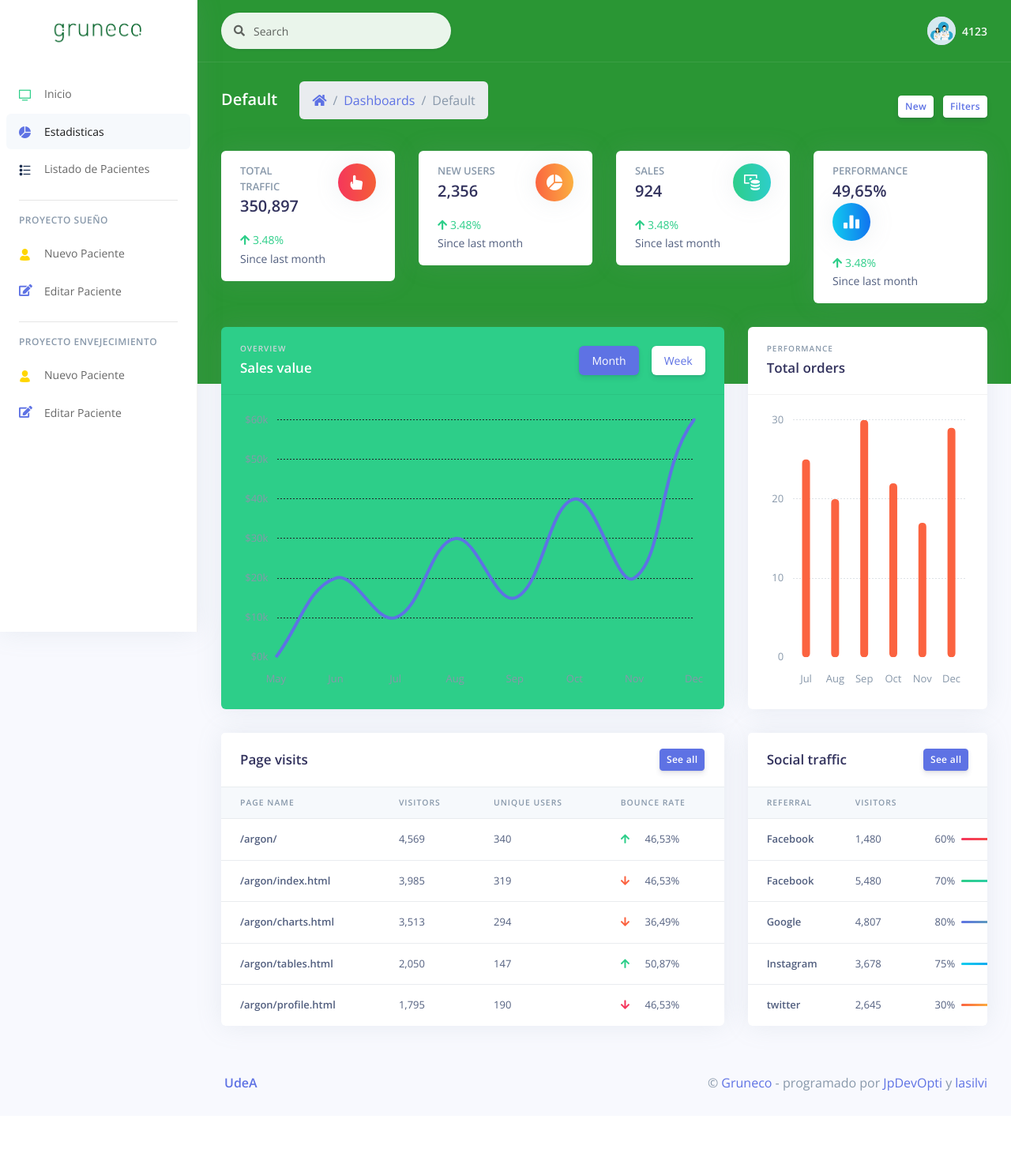
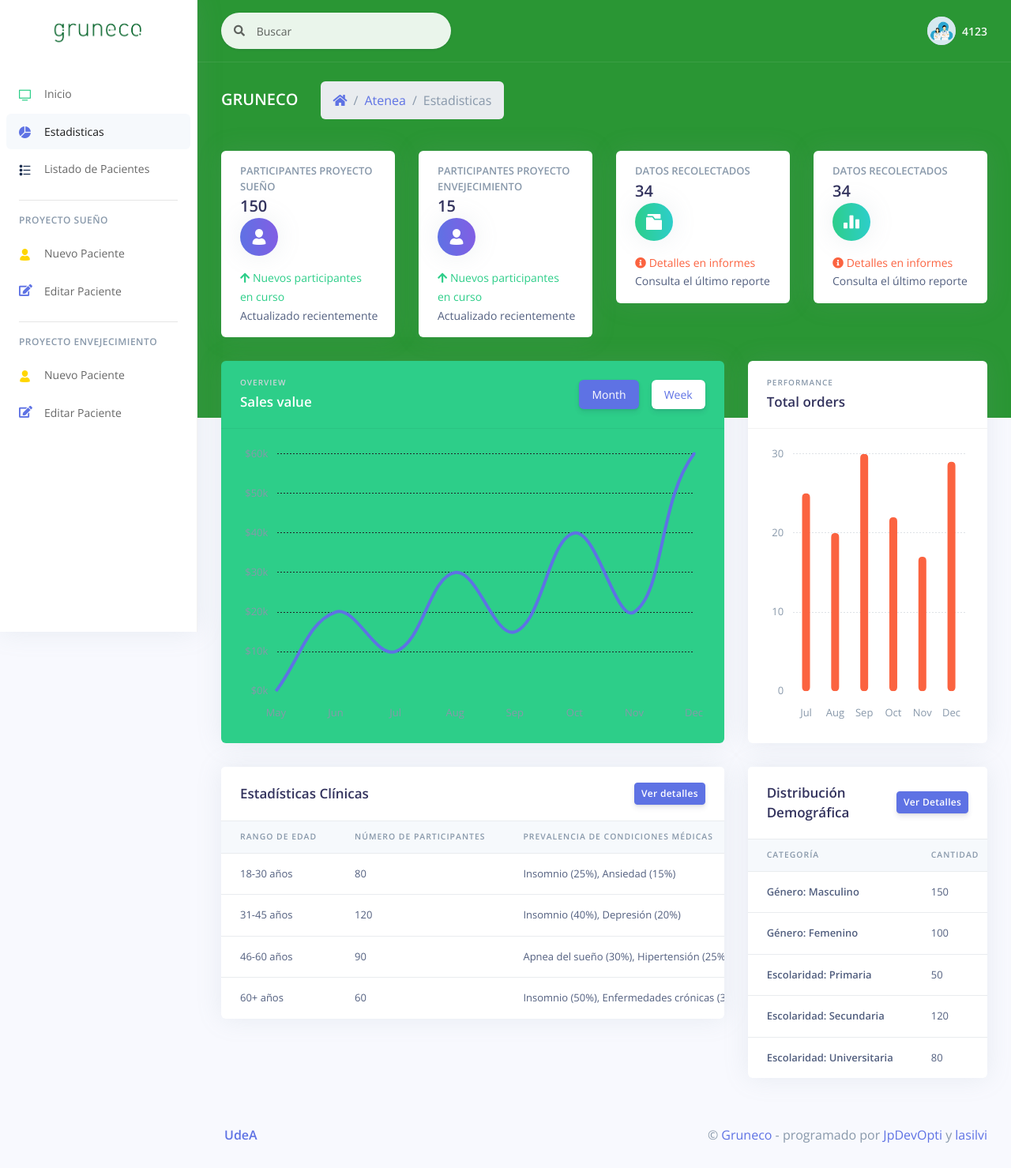
Before and after one commit to JPDevOpti/WEB_Gruneco_Atenea, a Django app: page /profile.html in a window 1280 px wide. Shown: the whole page at 79% size. Before the commit the page ends 1381 px from the top, so only its background shows below. Run offline with Django 3.2, Linux system fonts and the light colour scheme; a user stored in the database is signed in; some libraries are stand-ins or nearby versions.

Commit message:
front edit commit
frontend edit update

```diff
--- a/atenea/apps/templates/home/index.html
+++ b/atenea/apps/templates/home/index.html
@@ -15,7 +15,7 @@
         <h1 class="display-2 text-white">
           Grupo Neuropsicología y Conducta
         </h1>
-        <p class="text-white mt-0 mb-5">Somos un grupo interdisciplinar de investigación, perteneciente a la Facultad de Medicina de la Universidad de Antioquia,
+        <p class="text-white mt-0 mb-5" style="text-align: justify;">Somos un grupo interdisciplinar de investigación, perteneciente a la Facultad de Medicina de la Universidad de Antioquia,
           que a través de la estructuración y ejecución de proyectos de investigación formamos talento humano en investigación en los niveles de pre y posgrado,
           al igual que contribuimos a la generación de conocimiento enfocado en soluciones clínicas y tecnológicas en el área de las neurociencias cognitivas.
         </p>
--- a/atenea/apps/templates/home/profile.html
+++ b/atenea/apps/templates/home/profile.html
@@ -6,25 +6,20 @@
 {% block stylesheets %}{% endblock stylesheets %}
 
 {% block content %}
-
     <!-- Header -->
     <div class="header bg-primary pb-6">
       <div class="container-fluid">
         <div class="header-body">
           <div class="row align-items-center py-4">
             <div class="col-lg-6 col-7">
-              <h6 class="h2 text-white d-inline-block mb-0">Default</h6>
+              <h6 class="h2 text-white d-inline-block mb-0">GRUNECO</h6>
               <nav aria-label="breadcrumb" class="d-none d-md-inline-block ml-md-4">
                 <ol class="breadcrumb breadcrumb-links breadcrumb-dark">
                   <li class="breadcrumb-item"><a href="#"><i class="fas fa-home"></i></a></li>
-                  <li class="breadcrumb-item"><a href="#">Dashboards</a></li>
-                  <li class="breadcrumb-item active" aria-current="page">Default</li>
+                  <li class="breadcrumb-item"><a href="#">Atenea</a></li>
+                  <li class="breadcrumb-item active" aria-current="page">Estadisticas</li>
                 </ol>
               </nav>
-            </div>
-            <div class="col-lg-6 col-5 text-right">
-              <a href="#" class="btn btn-sm btn-neutral">New</a>
-              <a href="#" class="btn btn-sm btn-neutral">Filters</a>
             </div>
           </div>
           <!-- Card stats -->
@@ -35,18 +30,20 @@
                 <div class="card-body">
                   <div class="row">
                     <div class="col">
-                      <h5 class="card-title text-uppercase text-muted mb-0">Total traffic</h5>
-                      <span class="h2 font-weight-bold mb-0">350,897</span>
+                      <h5 class="card-title text-uppercase text-muted mb-0">Participantes Proyecto Sueño</h5>
+                      <span class="h2 font-weight-bold mb-0">
+                        150 <br>
+                      </span>
                     </div>
                     <div class="col-auto">
-                      <div class="icon icon-shape bg-gradient-red text-white rounded-circle shadow">
-                        <i class="ni ni-active-40"></i>
+                      <div class="icon icon-shape bg-gradient-blue text-white rounded-circle shadow">
+                        <i class="ni ni-single-02"></i>
                       </div>
                     </div>
                   </div>
                   <p class="mt-3 mb-0 text-sm">
-                    <span class="text-success mr-2"><i class="fa fa-arrow-up"></i> 3.48%</span>
-                    <span class="text-nowrap">Since last month</span>
+                    <span class="text-success mr-2"><i class="fa fa-arrow-up"></i> Nuevos participantes en curso</span>
+                    <span class="text-nowrap">Actualizado recientemente</span>
                   </p>
                 </div>
               </div>
@@ -57,18 +54,20 @@
                 <div class="card-body">
                   <div class="row">
                     <div class="col">
-                      <h5 class="card-title text-uppercase text-muted mb-0">New users</h5>
-                      <span class="h2 font-weight-bold mb-0">2,356</span>
+                      <h5 class="card-title text-uppercase text-muted mb-0">Participantes Proyecto Envejecimiento</h5>
+                      <span class="h2 font-weight-bold mb-0">
+                        15 <br>
+                      </span>
                     </div>
                     <div class="col-auto">
-                      <div class="icon icon-shape bg-gradient-orange text-white rounded-circle shadow">
-                        <i class="ni ni-chart-pie-35"></i>
+                      <div class="icon icon-shape bg-gradient-blue text-white rounded-circle shadow">
+                        <i class="ni ni-single-02"></i>
                       </div>
                     </div>
                   </div>
                   <p class="mt-3 mb-0 text-sm">
-                    <span class="text-success mr-2"><i class="fa fa-arrow-up"></i> 3.48%</span>
-                    <span class="text-nowrap">Since last month</span>
+                    <span class="text-success mr-2"><i class="fa fa-arrow-up"></i> Nuevos participantes en curso</span>
+                    <span class="text-nowrap">Actualizado recientemente</span>
                   </p>
                 </div>
               </div>
@@ -79,18 +78,20 @@
                 <div class="card-body">
                   <div class="row">
                     <div class="col">
-                      <h5 class="card-title text-uppercase text-muted mb-0">Sales</h5>
-                      <span class="h2 font-weight-bold mb-0">924</span>
+                      <h5 class="card-title text-uppercase text-muted mb-0">Datos Recolectados</h5>
+                      <span class="h2 font-weight-bold mb-0">
+                        34
+                      </span>
                     </div>
                     <div class="col-auto">
                       <div class="icon icon-shape bg-gradient-green text-white rounded-circle shadow">
-                        <i class="ni ni-money-coins"></i>
+                        <i class="ni ni-folder-17"></i>
                       </div>
                     </div>
                   </div>
                   <p class="mt-3 mb-0 text-sm">
-                    <span class="text-success mr-2"><i class="fa fa-arrow-up"></i> 3.48%</span>
-                    <span class="text-nowrap">Since last month</span>
+                    <span class="text-warning mr-2"><i class="fa fa-info-circle"></i> Detalles en informes</span>
+                    <span class="text-nowrap">Consulta el último reporte</span>
                   </p>
                 </div>
               </div>
@@ -101,22 +102,25 @@
                 <div class="card-body">
                   <div class="row">
                     <div class="col">
-                      <h5 class="card-title text-uppercase text-muted mb-0">Performance</h5>
-                      <span class="h2 font-weight-bold mb-0">49,65%</span>
+                      <h5 class="card-title text-uppercase text-muted mb-0">Datos Recolectados</h5>
+                      <span class="h2 font-weight-bold mb-0">
+                        34
+                      </span>
                     </div>
                     <div class="col-auto">
-                      <div class="icon icon-shape bg-gradient-info text-white rounded-circle shadow">
+                      <div class="icon icon-shape bg-gradient-green text-white rounded-circle shadow">
                         <i class="ni ni-chart-bar-32"></i>
                       </div>
                     </div>
                   </div>
                   <p class="mt-3 mb-0 text-sm">
-                    <span class="text-success mr-2"><i class="fa fa-arrow-up"></i> 3.48%</span>
-                    <span class="text-nowrap">Since last month</span>
+                    <span class="text-warning mr-2"><i class="fa fa-info-circle"></i> Detalles en informes</span>
+                    <span class="text-nowrap">Consulta el último reporte</span>
                   </p>
                 </div>
               </div>
             </div>
+
           </div>
         </div>
       </div>
@@ -185,94 +189,42 @@
             <div class="card-header border-0">
               <div class="row align-items-center">
                 <div class="col">
-                  <h3 class="mb-0">Page visits</h3>
+                  <h3 class="mb-0">Estadísticas Clínicas</h3>
                 </div>
                 <div class="col text-right">
-                  <a href="#!" class="btn btn-sm btn-primary">See all</a>
+                  <a href="#!" class="btn btn-sm btn-primary">Ver detalles</a>
                 </div>
               </div>
             </div>
             <div class="table-responsive">
-              <!-- Projects table -->
               <table class="table align-items-center table-flush">
                 <thead class="thead-light">
                   <tr>
-                    <th scope="col">Page name</th>
-                    <th scope="col">Visitors</th>
-                    <th scope="col">Unique users</th>
-                    <th scope="col">Bounce rate</th>
+                    <th scope="col">Rango de Edad</th>
+                    <th scope="col">Número de Participantes</th>
+                    <th scope="col">Prevalencia de Condiciones Médicas</th>
                   </tr>
                 </thead>
                 <tbody>
                   <tr>
-                    <th scope="row">
-                      /argon/
-                    </th>
-                    <td>
-                      4,569
-                    </td>
-                    <td>
-                      340
-                    </td>
-                    <td>
-                      <i class="fas fa-arrow-up text-success mr-3"></i> 46,53%
-                    </td>
+                    <td>18-30 años</td>
+                    <td>80</td>
+                    <td>Insomnio (25%), Ansiedad (15%)</td>
                   </tr>
                   <tr>
-                    <th scope="row">
-                      /argon/index.html
-                    </th>
-                    <td>
-                      3,985
-                    </td>
-                    <td>
-                      319
-                    </td>
-                    <td>
-                      <i class="fas fa-arrow-down text-warning mr-3"></i> 46,53%
-                    </td>
+                    <td>31-45 años</td>
+                    <td>120</td>
+                    <td>Insomnio (40%), Depresión (20%)</td>
                   </tr>
                   <tr>
-                    <th scope="row">
-                      /argon/charts.html
-                    </th>
-                    <td>
-                      3,513
-                    </td>
-                    <td>
-                      294
-                    </td>
-                    <td>
-                      <i class="fas fa-arrow-down text-warning mr-3"></i> 36,49%
-                    </td>
+                    <td>46-60 años</td>
+                    <td>90</td>
+                    <td>Apnea del sueño (30%), Hipertensión (25%)</td>
                   </tr>
                   <tr>
-                    <th scope="row">
-                      /argon/tables.html
-                    </th>
-                    <td>
-                      2,050
-                    </td>
-                    <td>
-                      147
-                    </td>
-                    <td>
-                      <i class="fas fa-arrow-up text-success mr-3"></i> 50,87%
-                    </td>
-                  </tr>
-                  <tr>
-                    <th scope="row">
-                      /argon/profile.html
-                    </th>
-                    <td>
-                      1,795
-                    </td>
-                    <td>
-                      190
-                    </td>
-                    <td>
-                      <i class="fas fa-arrow-down text-danger mr-3"></i> 46,53%
-                    </td>
+                    <td>60+ años</td>
+                    <td>60</td>
+                    <td>Insomnio (50%), Enfermedades crónicas (35%)</td>
                   </tr>
                 </tbody>
               </table>
@@ -284,109 +236,89 @@
             <div class="card-header border-0">
               <div class="row align-items-center">
                 <div class="col">
-                  <h3 class="mb-0">Social traffic</h3>
+                  <h3 class="mb-0">Distribución Demográfica</h3>
                 </div>
                 <div class="col text-right">
-                  <a href="#!" class="btn btn-sm btn-primary">See all</a>
+                  <a href="#!" class="btn btn-sm btn-primary">Ver Detalles</a>
                 </div>
               </div>
             </div>
             <div class="table-responsive">
-              <!-- Projects table -->
+              <!-- Demographic table -->
               <table class="table align-items-center table-flush">
                 <thead class="thead-light">
                   <tr>
-                    <th scope="col">Referral</th>
-                    <th scope="col">Visitors</th>
-                    <th scope="col"></th>
+                    <th scope="col">Categoría</th>
+                    <th scope="col">Cantidad</th>
+                    <th scope="col">Porcentaje</th>
                   </tr>
                 </thead>
                 <tbody>
                   <tr>
-                    <th scope="row">
-                      Facebook
-                    </th>
-                    <td>
-                      1,480
-                    </td>
+                    <th scope="row">Género: Masculino</th>
+                    <td>150</td>
                     <td>
                       <div class="d-flex align-items-center">
                         <span class="mr-2">60%</span>
                         <div>
                           <div class="progress">
-                            <div class="progress-bar bg-gradient-danger" role="progressbar" aria-valuenow="60" aria-valuemin="0" aria-valuemax="100" style="width: 60%;"></div>
+                            <div class="progress-bar bg-gradient-primary" role="progressbar" aria-valuenow="60" aria-valuemin="0" aria-valuemax="100" style="width: 60%;"></div>
                           </div>
                         </div>
                       </div>
                     </td>
                   </tr>
                   <tr>
-                    <th scope="row">
-                      Facebook
-                    </th>
-                    <td>
-                      5,480
-                    </td>
+                    <th scope="row">Género: Femenino</th>
+                    <td>100</td>
                     <td>
                       <div class="d-flex align-items-center">
-                        <span class="mr-2">70%</span>
+                        <span class="mr-2">40%</span>
                         <div>
                           <div class="progress">
-                            <div class="progress-bar bg-gradient-success" role="progressbar" aria-valuenow="70" aria-valuemin="0" aria-valuemax="100" style="width: 70%;"></div>
+                            <div class="progress-bar bg-gradient-info" role="progressbar" aria-valuenow="40" aria-valuemin="0" aria-valuemax="100" style="width: 40%;"></div>
                           </div>
                         </div>
                       </div>
                     </td>
                   </tr>
                   <tr>
-                    <th scope="row">
-                      Google
-                    </th>
-                    <td>
-                      4,807
-                    </td>
+                    <th scope="row">Escolaridad: Primaria</th>
+                    <td>50</td>
                     <td>
                       <div class="d-flex align-items-center">
-                        <span class="mr-2">80%</span>
+                        <span class="mr-2">20%</span>
                         <div>
                           <div class="progress">
-                            <div class="progress-bar bg-gradient-primary" role="progressbar" aria-valuenow="80" aria-valuemin="0" aria-valuemax="100" style="width: 80%;"></div>
+                            <div class="progress-bar bg-gradient-warning" role="progressbar" aria-valuenow="20" aria-valuemin="0" aria-valuemax="100" style="width: 20%;"></div>
                           </div>
                         </div>
                       </div>
                     </td>
                   </tr>
                   <tr>
-                    <th scope="row">
-                      Instagram
-                    </th>
-                    <td>
-                      3,678
-                    </td>
+                    <th scope="row">Escolaridad: Secundaria</th>
+                    <td>120</td>
                     <td>
                       <div class="d-flex align-items-center">
-                        <span class="mr-2">75%</span>
+                        <span class="mr-2">48%</span>
                         <div>
                           <div class="progress">
-                            <div class="progress-bar bg-gradient-info" role="progressbar" aria-valuenow="75" aria-valuemin="0" aria-valuemax="100" style="width: 75%;"></div>
+                            <div class="progress-bar bg-gradient-success" role="progressbar" aria-valuenow="48" aria-valuemin="0" aria-valuemax="100" style="width: 48%;"></div>
                           </div>
                         </div>
                       </div>
                     </td>
                   </tr>
                   <tr>
-                    <th scope="row">
-                      twitter
-                    </th>
-                    <td>
-                      2,645
-                    </td>
+                    <th scope="row">Escolaridad: Universitaria</th>
+                    <td>80</td>
                     <td>
                       <div class="d-flex align-items-center">
-                        <span class="mr-2">30%</span>
+                        <span class="mr-2">32%</span>
                         <div>
                           <div class="progress">
-                            <div class="progress-bar bg-gradient-warning" role="progressbar" aria-valuenow="30" aria-valuemin="0" aria-valuemax="100" style="width: 30%;"></div>
+                            <div class="progress-bar bg-gradient-danger" role="progressbar" aria-valuenow="32" aria-valuemin="0" aria-valuemax="100" style="width: 32%;"></div>
                           </div>
                         </div>
                       </div>
@@ -397,6 +329,7 @@
             </div>
           </div>
         </div>
+
       </div>
 
       {% include "includes/footer.html" %}
--- a/atenea/apps/templates/includes/navigation.html
+++ b/atenea/apps/templates/includes/navigation.html
@@ -8,7 +8,7 @@
             <div class="input-group-prepend">
               <span class="input-group-text"><i class="fas fa-search"></i></span>
             </div>
-            <input class="form-control" placeholder="Search" type="text">
+            <input class="form-control" placeholder=" Buscar" type="text">
           </div>
         </div>
         <button type="button" class="close" data-action="search-close" data-target="#navbar-search-main" aria-label="Close">
--- a/atenea/apps/templates/sleepexams/pacientForm.html
+++ b/atenea/apps/templates/sleepexams/pacientForm.html
@@ -246,7 +246,7 @@
                 {% endif %}
               </form>
               <div class="row align-items-lg-end">
-                <div class="col-2 text-right">
+                <div class="col-lg-5 text-right">
                   <li class="nav-item dropdown">
                     <a class="nav-link pr-0" href="#" role="button" data-toggle="dropdown" aria-haspopup="true" aria-expanded="false">
                       <div class="media align-items-center">
```
